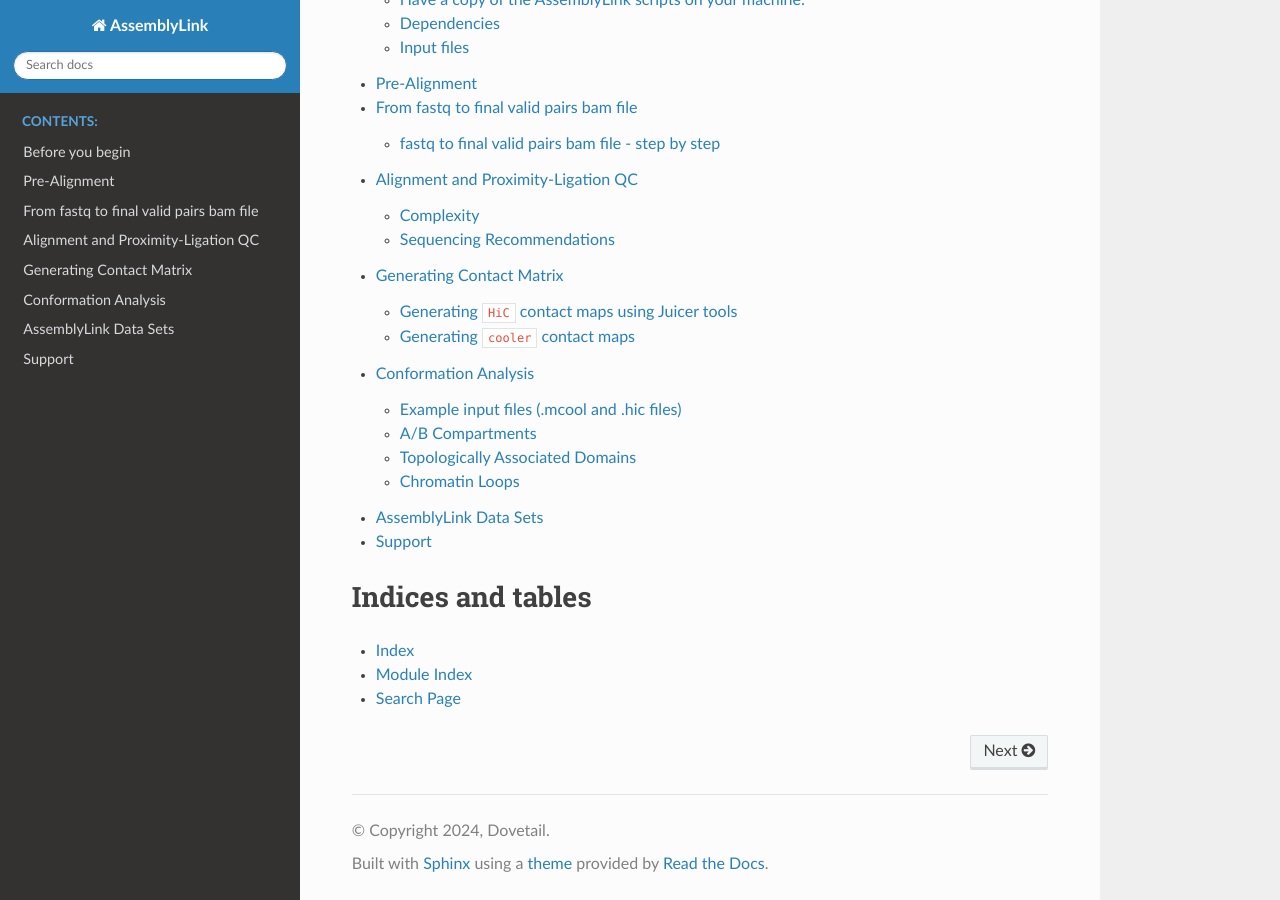
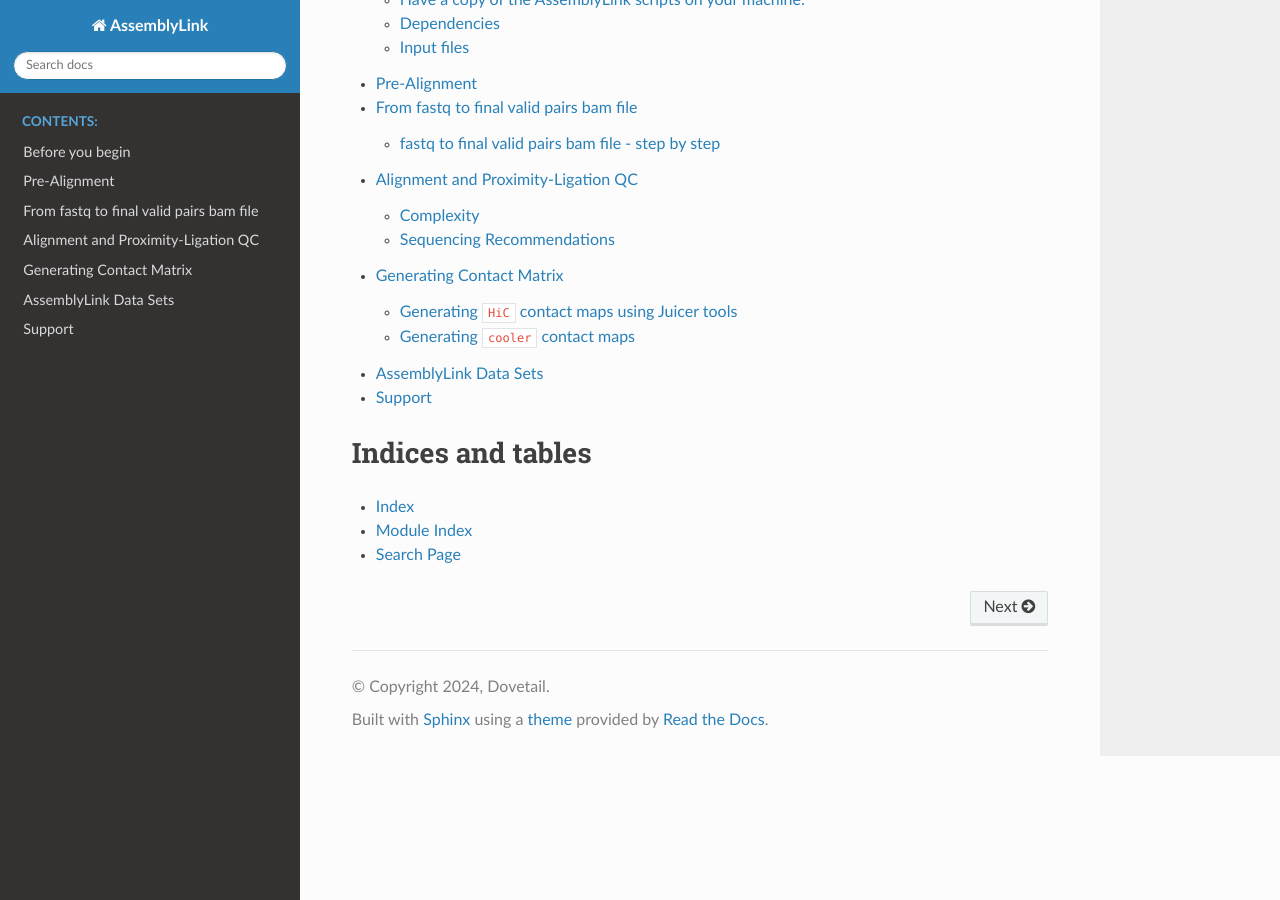
Before and after one commit to dovetail-genomics/AssemblyLink, a Sphinx documentation site: the page built from docs/source/index.rst, in a window 1280 px wide and 900 px high, scrolled down 742 px. Built offline with Sphinx 7.4.7 and the Read the Docs theme 2.0.0, drawn with Linux system fonts in a browser that asks for light colours; some of the changed lines change nothing that is shown.

Commit message:
Removing conformation analysis section, per Myriam's request

```diff
--- a/docs/source/conf_analysis.rst
+++ /dev/null
@@ -1,75 +0,0 @@
-.. _CA:
-
-Conformation Analysis
-=====================
-
-There are many open-source tools available that enable researchers to perform conformation analyses on contact matrices. We aim to hightlight the tools and commands we use here at Cantata Bio call features. This is not a comprenisve list, nor do we own or manage any of the tools listed below. Please refer to their source document pages for more information or for help in trouble shooting the use of these tools.
-For each analysis performed below we provide, a link to the tool repo, the input file, the example command, and an example output for you to check your results against.
-
-Example input files (.mcool and .hic files)
-+++++++++++++++++++++++++++++++++++++++++++
-
-  - Example :download:`mcool <https://s3.amazonaws.com/dovetail.pub/TopoLink/mcool/TopoLink.mcool>` file
-  - Example :download:`hic <https://s3.amazonaws.com/dovetail.pub/TopoLink/hic/TopoLink.hic>` file
-
-
-A/B Compartments
-++++++++++++++++
-
-**Recommended Software**
-
-  - Fanc-C https://fan-c.readthedocs.io/en/latest/
-
-**Example Command**
-
-.. code-block:: console
-
-   	fanc compartments -f -v LinkPrep_eigen_64kb.bed -d LinkPrep_AB_64kb.bed -g hg38.fa LinkPrep.mcool@64000 LinkPrep_64kb.ab
-
-
-**Example Output(s)**
-
-  - Example :download:`AB compartments <https://s3.amazonaws.com/dovetail.pub/TopoLink/AB/TopoLink_64kb.ab>` file
-  - Example :download:`AB compartments bed <https://s3.amazonaws.com/dovetail.pub/TopoLink/AB/TopoLink_AB_64kb.bed>` file
-  - Example :download:`AB Eigenvector <https://s3.amazonaws.com/dovetail.pub/TopoLink/AB/TopoLink_eigen_64kb.bed>` file
-
-
-Topologically Associated Domains
-++++++++++++++++++++++++++++++++
-
-**Recommended Software**
-
-  - Juicer Arrowhead https://github.com/aidenlab/juicer
-
-**Example Command**
-
-.. code-block:: console
-
-   java -jar -Xmx48000m  -Djava.awt.headless=true -jar juicer_tools.jar arrowhead --threads 16 -k KR -m 2000 -r 10000 LinkPrep.hic TAD_calls
-   java -jar -Xmx48000m  -Djava.awt.headless=true -jar juicer_tools.jar arrowhead --threads 16 -k KR -m 2000 -r 5000 LinkPrep.hic TAD_calls
-
-
-**Example Output(s)**
-
-  - Example :download:`10kb TADs <https://s3.amazonaws.com/dovetail.pub/TopoLink/TADs/TopoLink_10000_blocks.bedpe>` file
-  - Example :download:`5kb TADs <https://s3.amazonaws.com/dovetail.pub/TopoLink/TADs/TopoLink_5000_blocks.bedpe>` file
-
-
-Chromatin Loops
-+++++++++++++++
-
-**Recommended Software**
-
-  - Mustache https://github.com/ay-lab/mustache
-
-**Example Command**
-
-.. code-block:: console
-
-   mustache -p 48 -f LinkPrep.mcool -r 16000 -o LinkPrep_16000kb_loops.tsv
-   mustache -p 48 -f LinkPrep.mcool -r 4000 -o LinkPrep_4000kb_loops.tsv
-
-**Example Output(s)**
-
-  - Example :download:`16kb Loops <https://s3.amazonaws.com/dovetail.pub/TopoLink/loops/TopoLink_16000kb_loops.tsv>` file
-  - Example :download:`4kb Loops <https://s3.amazonaws.com/dovetail.pub/TopoLink/loops/TopoLink_4000kb_loops.tsv>` file
--- a/docs/source/index.rst
+++ b/docs/source/index.rst
@@ -146,8 +146,6 @@ Overview
 
    contact_map
 
-   conf_analysis
-
    data_sets
 
    support
```
